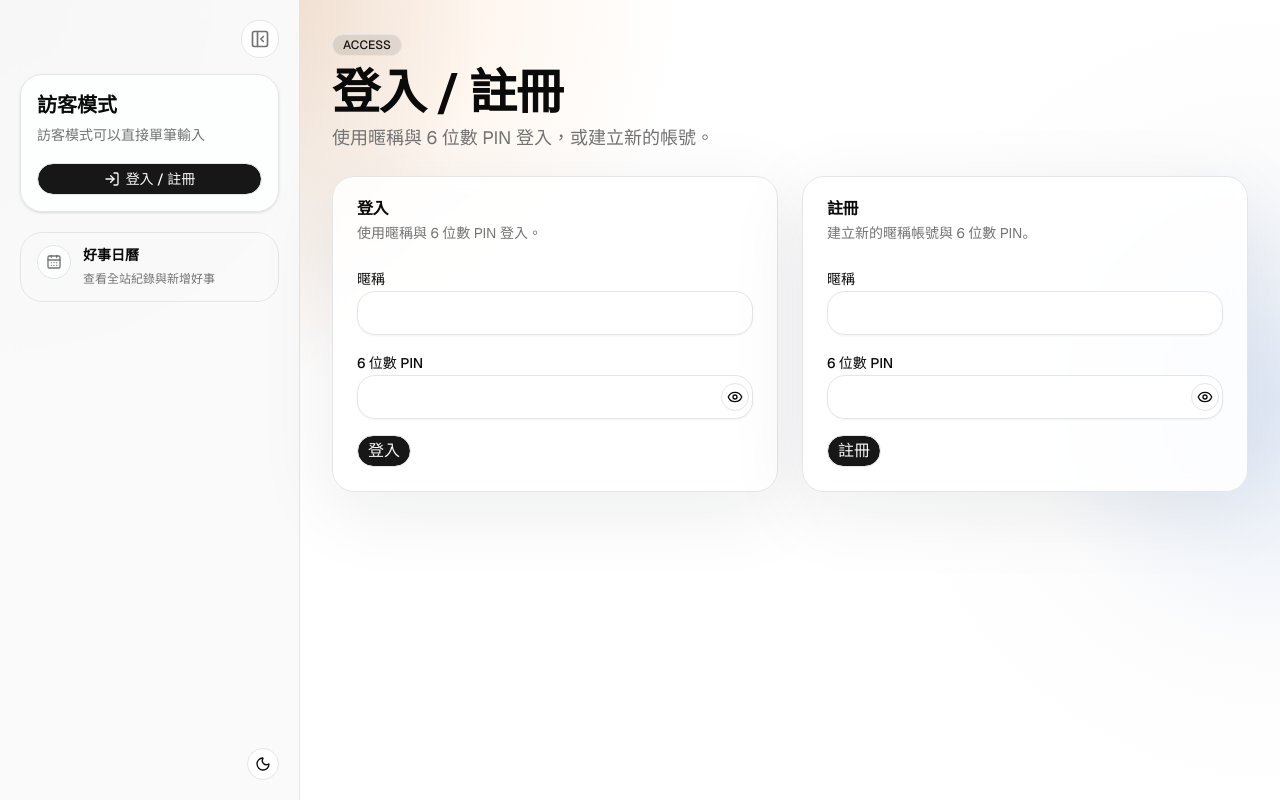
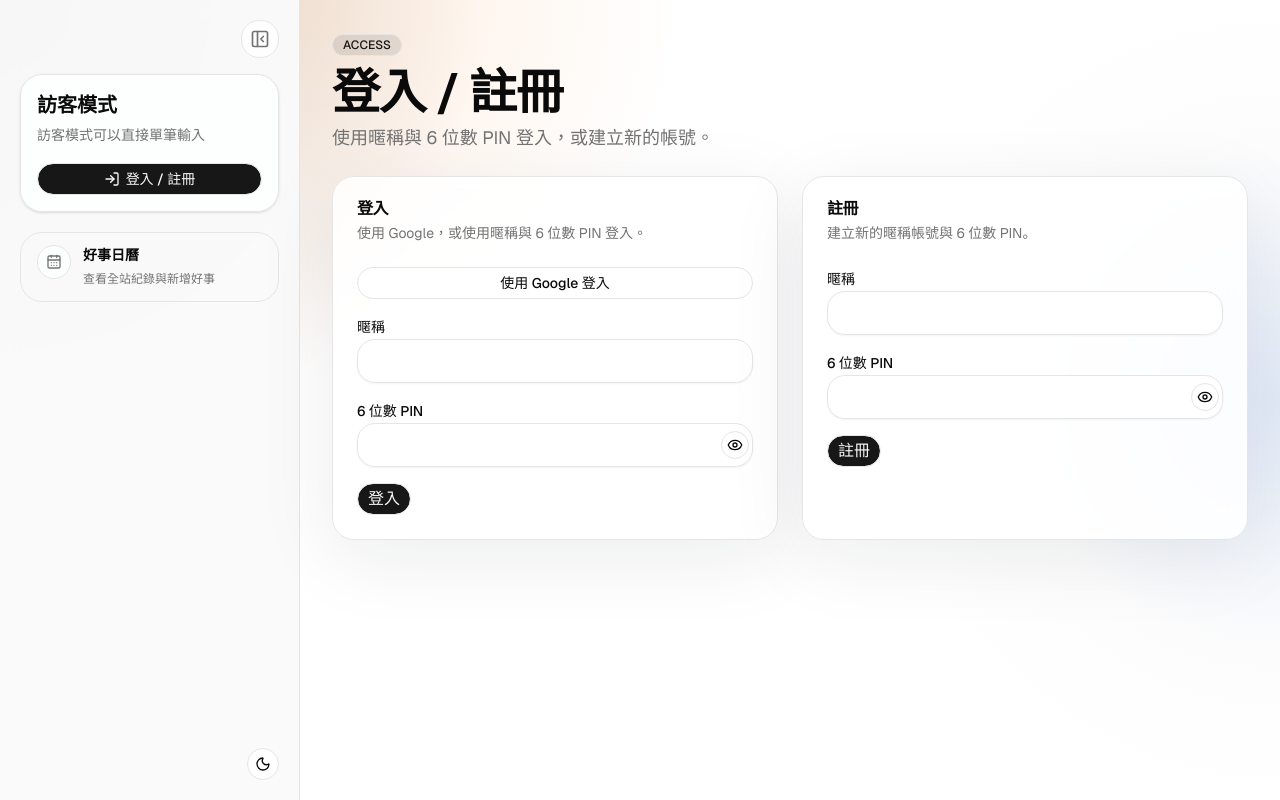
Before and after one commit to oxfoxlion/good-deed-calendar, a Next.js app: page /login in a window 1280 px wide. Built offline with nearby package versions, Linux system fonts and the light colour scheme; no server answers.

Commit message:
feat:新增 Google 登入

```diff
--- /dev/null
+++ b/app/api/auth/google/start/route.ts
@@ -0,0 +1,13 @@
+import { NextRequest, NextResponse } from "next/server";
+
+import { getCalendarApiBaseUrl } from "@/lib/storage";
+
+export const runtime = "nodejs";
+
+export async function GET(request: NextRequest) {
+  const redirectTo = request.nextUrl.searchParams.get("redirect_to") || "/profile";
+  const targetUrl = new URL(`${getCalendarApiBaseUrl()}/good_calendar/auth/google/start`);
+  targetUrl.searchParams.set("redirect_to", redirectTo);
+
+  return NextResponse.redirect(targetUrl.toString());
+}
--- a/app/login/page.tsx
+++ b/app/login/page.tsx
@@ -78,9 +78,14 @@ export default function LoginPage() {
           <Card className="border-border/80 bg-card/85">
             <CardHeader>
               <CardTitle>登入</CardTitle>
-              <CardDescription>使用暱稱與 6 位數 PIN 登入。</CardDescription>
+              <CardDescription>使用 Google，或使用暱稱與 6 位數 PIN 登入。</CardDescription>
             </CardHeader>
             <CardContent>
+              <div className="mb-4">
+                <Button asChild className="w-full rounded-2xl" variant="outline">
+                  <a href="/api/auth/google/start?redirect_to=%2Fprofile">使用 Google 登入</a>
+                </Button>
+              </div>
               <form className="space-y-4" onSubmit={handleLogin}>
                 <div className="space-y-2">
                   <label className="text-sm font-medium" htmlFor="login-nickname">
```
